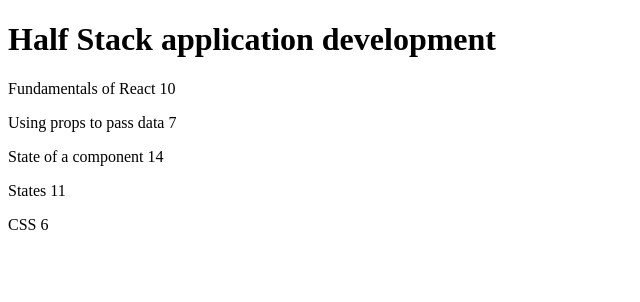
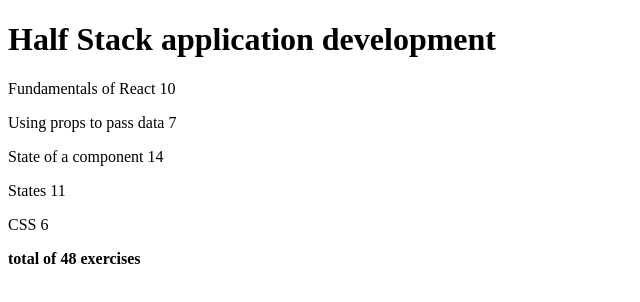
Before and after one commit to sjq1412/fullstackopen2023, a React (Create React App) app in the folder part1/courseinfo/: page / in a window 1280 px wide. Shown: the top 302 px of the page, without its empty margins (0-640 px from the left). Built offline with nearby package versions, Linux system fonts and the light colour scheme.

Commit message:
feat(part1): 2.2: Course information step7

```diff
--- a/part1/courseinfo/src/App.js
+++ b/part1/courseinfo/src/App.js
@@ -15,8 +15,10 @@
 }
 
 const Total = (props) => {
+  const totalExercises = props.parts.reduce((sum, curr) => sum + curr.exercises, 0)
+
   return (
-    <p>Number of exercises {props.parts[0].exercises + props.parts[1].exercises + props.parts[2].exercises}</p>
+    <strong>total of {totalExercises} exercises</strong>
     )
 }
 
@@ -25,6 +27,7 @@
     <div>
       <Header course={course.name} />
       <Content parts={course.parts} />
+      <Total parts={course.parts} />
     </div>
   )
 }
```
